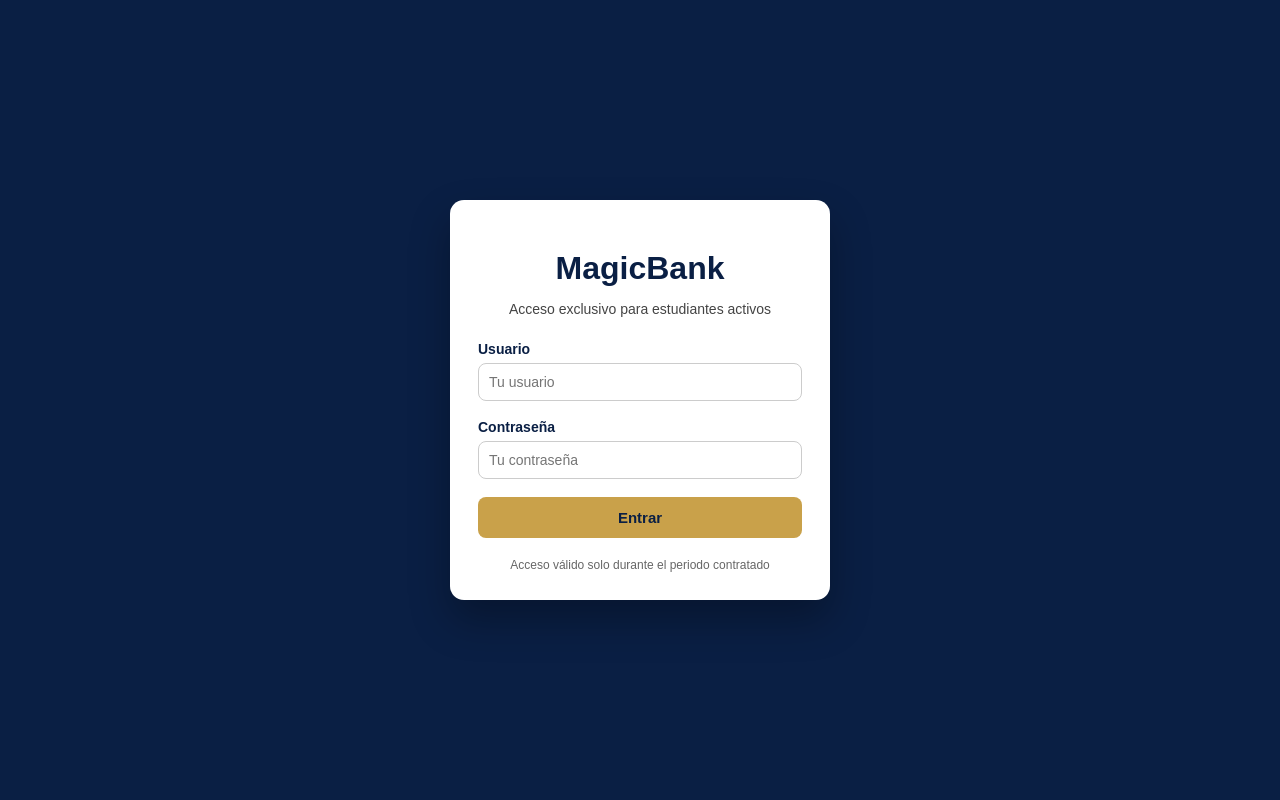
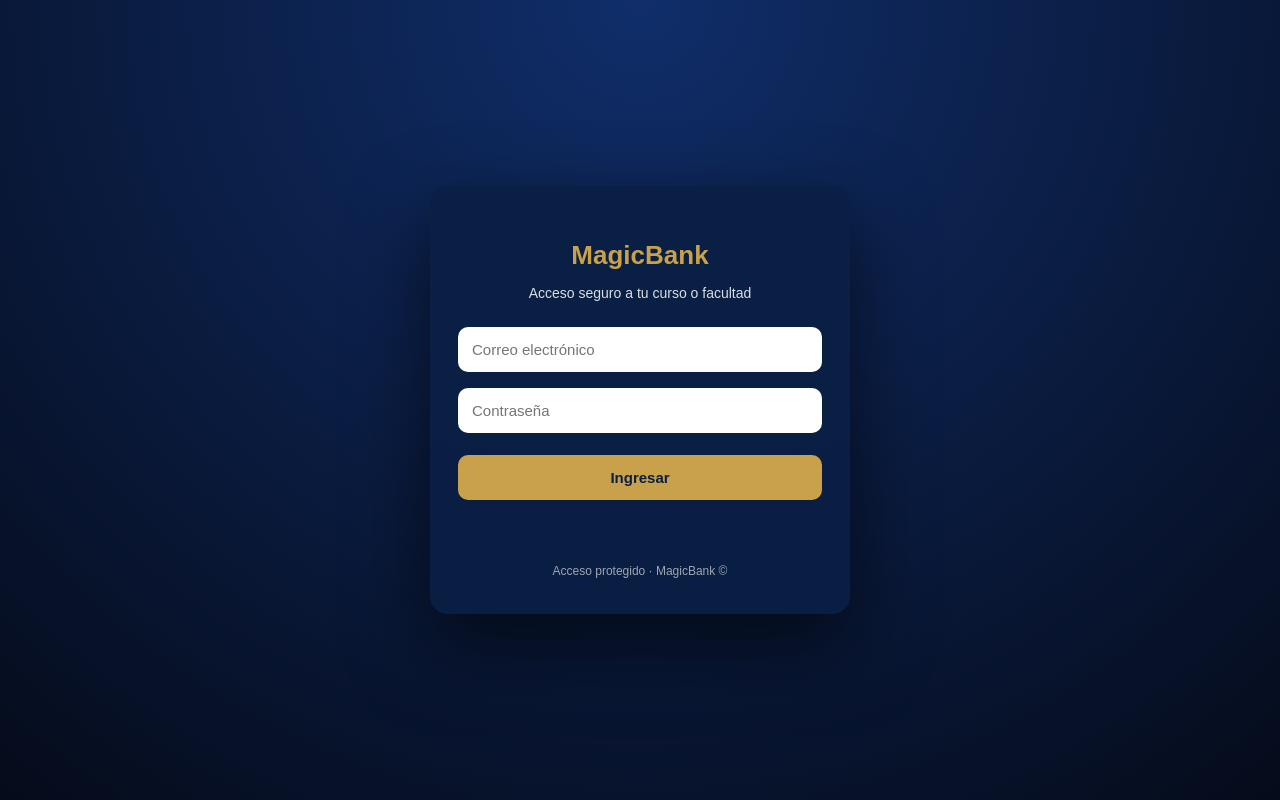
Before and after one commit to Gustpuert/login.magicbank.org, a plain HTML site: page index.html in a window 1280 px wide. Drawn offline with Linux system fonts and the light colour scheme.

Commit message:
Update index.html

```diff
--- a/index.html
+++ b/index.html
@@ -2,7 +2,7 @@
 <html lang="es">
 <head>
   <meta charset="UTF-8">
-  <title>MagicBank · Acceso</title>
+  <title>MagicBank · Acceso Seguro</title>
   <meta name="viewport" content="width=device-width, initial-scale=1.0">
 
   <style>
@@ -14,7 +14,7 @@
     body {
       margin: 0;
       min-height: 100vh;
-      background: #0a1f44;
+      background: radial-gradient(circle at top, #102E6A, #050B1A);
       display: flex;
       align-items: center;
       justify-content: center;
@@ -22,73 +22,68 @@
     }
 
     .login-box {
-      background: #ffffff;
-      color: #0a1f44;
       width: 100%;
-      max-width: 380px;
-      padding: 28px;
-      border-radius: 14px;
-      box-shadow: 0 20px 40px rgba(0,0,0,0.3);
+      max-width: 420px;
+      background: rgba(10, 31, 68, 0.95);
+      border-radius: 18px;
+      padding: 36px 28px;
+      box-shadow: 0 30px 80px rgba(0,0,0,0.6);
+      text-align: center;
     }
 
-    h1 {
-      text-align: center;
+    .login-box h1 {
+      color: #C9A14A;
       margin-bottom: 10px;
-      color: #0a1f44;
+      font-size: 26px;
     }
 
-    p {
-      text-align: center;
+    .login-box p {
       font-size: 14px;
-      margin-bottom: 24px;
-      color: #444;
-    }
-
-    label {
-      display: block;
-      margin-bottom: 6px;
-      font-weight: bold;
-      font-size: 14px;
+      opacity: 0.85;
+      margin-bottom: 26px;
     }
 
     input {
       width: 100%;
-      padding: 10px;
-      margin-bottom: 18px;
-      border-radius: 8px;
-      border: 1px solid #ccc;
-      font-size: 14px;
+      padding: 14px;
+      margin-bottom: 16px;
+      border-radius: 10px;
+      border: none;
+      font-size: 15px;
+    }
+
+    input:focus {
+      outline: none;
+      box-shadow: 0 0 0 2px #C9A14A;
     }
 
     button {
       width: 100%;
-      padding: 12px;
-      background: #c9a14a;
-      color: #0a1f44;
+      padding: 14px;
+      border: none;
+      border-radius: 10px;
+      background: #C9A14A;
+      color: #0A1F44;
       font-weight: bold;
-      border: none;
-      border-radius: 8px;
+      font-size: 15px;
       cursor: pointer;
-      font-size: 15px;
+      margin-top: 6px;
     }
 
-    button:active {
-      opacity: 0.9;
+    button:hover {
+      opacity: 0.92;
     }
 
-    .error {
-      margin-top: 14px;
-      color: #c62828;
+    .status {
+      margin-top: 18px;
       font-size: 14px;
-      text-align: center;
-      display: none;
+      min-height: 18px;
     }
 
     footer {
-      margin-top: 20px;
-      text-align: center;
+      margin-top: 28px;
       font-size: 12px;
-      color: #666;
+      opacity: 0.6;
     }
   </style>
 </head>
@@ -97,71 +92,60 @@
 
   <div class="login-box">
     <h1>MagicBank</h1>
-    <p>Acceso exclusivo para estudiantes activos</p>
+    <p>Acceso seguro a tu curso o facultad</p>
 
-    <label for="usuario">Usuario</label>
-    <input id="usuario" type="text" placeholder="Tu usuario" />
+    <input id="email" type="email" placeholder="Correo electrónico" />
+    <input id="password" type="password" placeholder="Contraseña" />
 
-    <label for="password">Contraseña</label>
-    <input id="password" type="password" placeholder="Tu contraseña" />
+    <button onclick="login()">Ingresar</button>
 
-    <button id="loginBtn">Entrar</button>
-
-    <div class="error" id="errorBox"></div>
+    <div class="status" id="status"></div>
 
     <footer>
-      Acceso válido solo durante el periodo contratado
+      Acceso protegido · MagicBank ©
     </footer>
   </div>
 
 <script>
-const BACKEND_LOGIN_URL =
-  "https://magic-bank-backend-production-713e.up.railway.app/api/magicbank/auth/login";
+  const BACKEND_LOGIN =
+    "https://magic-bank-backend-production-713e.up.railway.app/api/auth/login";
 
-const btn = document.getElementById("loginBtn");
-const errorBox = document.getElementById("errorBox");
+  async function login() {
+    const email = document.getElementById("email").value.trim();
+    const password = document.getElementById("password").value.trim();
+    const status = document.getElementById("status");
 
-btn.addEventListener("click", async () => {
-  errorBox.style.display = "none";
-
-  const usuario = document.getElementById("usuario").value.trim();
-  const password = document.getElementById("password").value.trim();
-
-  if (!usuario || !password) {
-    showError("Debes ingresar usuario y contraseña");
+    if (!email || !password) {
+      status.textContent = "Debes ingresar correo y contraseña.";
       return;
     }
 
+    status.textContent = "Verificando acceso…";
+
     try {
-    const res = await fetch(BACKEND_LOGIN_URL, {
+      const res = await fetch(BACKEND_LOGIN, {
         method: "POST",
         headers: { "Content-Type": "application/json" },
-      body: JSON.stringify({ usuario, password })
+        body: JSON.stringify({ email, password })
       });
 
       const data = await res.json();
 
       if (!res.ok) {
-      showError(data.error || "Acceso denegado");
+        status.textContent = data.error || "Acceso denegado.";
         return;
       }
 
-    if (!data.redirect) {
-      showError("Error interno de acceso");
-      return;
-    }
+      status.textContent = "Acceso concedido. Redirigiendo…";
 
-    // 🔐 REDIRECCIÓN FINAL
+      // 🔑 Redirección según permiso
+      setTimeout(() => {
         window.location.href = data.redirect;
+      }, 800);
 
     } catch (err) {
-    showError("No se pudo conectar con el servidor");
+      status.textContent = "Error de conexión con MagicBank.";
     }
-});
-
-function showError(msg) {
-  errorBox.textContent = msg;
-  errorBox.style.display = "block";
   }
 </script>
 
```
Lines whose indentation alone changed are shown as unchanged.
